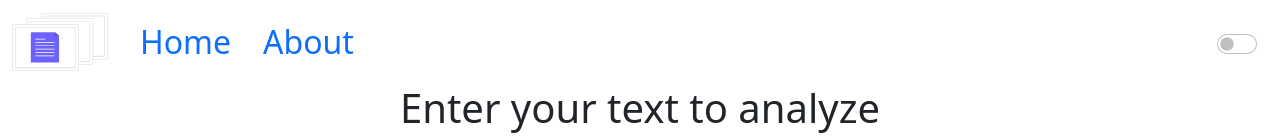
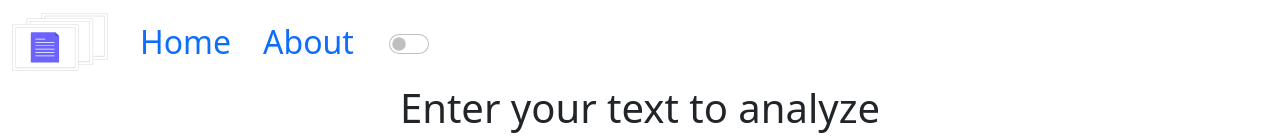
Before and after one commit to Vivek-Pandey1/Text-Analyser, a React (Create React App) app: page / in a window 1280 px wide. Shown: the top 138 px of the page. Built offline with nearby package versions, Linux system fonts and the light colour scheme.

Commit message:
Style:change in nav

```diff
--- a/src/Components/Navbar.js
+++ b/src/Components/Navbar.js
@@ -36,24 +36,25 @@ const Navbar = () => {
         <Link className="nav-link nav-item" to="/about">
           About
         </Link>
-
-      </div>
-      <OverlayTrigger
-        placement="bottom"
+        <OverlayTrigger placement="bottom"
         delay={{ show: 250, hide: 400 }}
         overlay={renderTooltip}
       >
         <Button variant="checkbox" onClick={mode}>
-          <div className="form-check form-switch ">
+          <div className="form-check form-switch ms-3">
             <input
               className="form-check-input btn-lg"
               type="checkbox"
               role="switch"
-              id="flexSwitchCheckDefault"
-            />
+              id="flexSwitchCheckDefault" />
+
           </div>
+
         </Button>
+
       </OverlayTrigger>
+      </div>
+
 
     </nav>
   );
```
